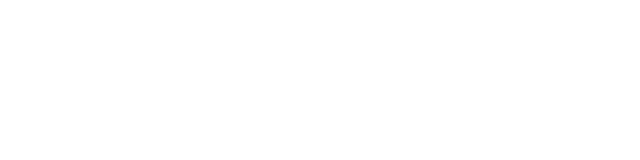
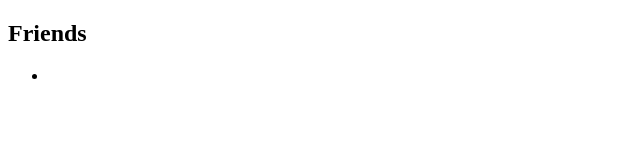
Before and after one commit to Looking-for-Salvation/vue-app, a Vue app: page / in a window 1280 px wide. Shown: the top 160 px of the page, without its empty margins (0-640 px from the left). Built offline with nearby package versions, Linux system fonts and the light colour scheme.

Commit message:
Added App.vue and modified project to recognize it

```diff
--- /dev/null
+++ b/src/App.vue
@@ -0,0 +1,33 @@
+<template>
+	<section>
+		<h2>Friends</h2>
+		<ul>
+			<li></li>
+		</ul>
+	</section>
+</template>
+
+<script>
+export default {
+	data() {
+		return {
+			friends: [
+				{
+					id: "manuel",
+					name: "Manuel Lorenz",
+					phone: "123 456 7890",
+					email: "manuel@localhost.com",
+				},
+				{
+					id: "jolie",
+					name: "Jolie Jones",
+					phone: "098 765 4321",
+					email: "jolie@localhost.com",
+				},
+			],
+		};
+	},
+};
+</script>
+
+<style></style>
--- a/src/main.js
+++ b/src/main.js
@@ -1,2 +1,4 @@
 import { createApp } from "vue";
-createApp().mount("#app");
+import App from "./App.vue";
+
+createApp(App).mount("#app");
```
